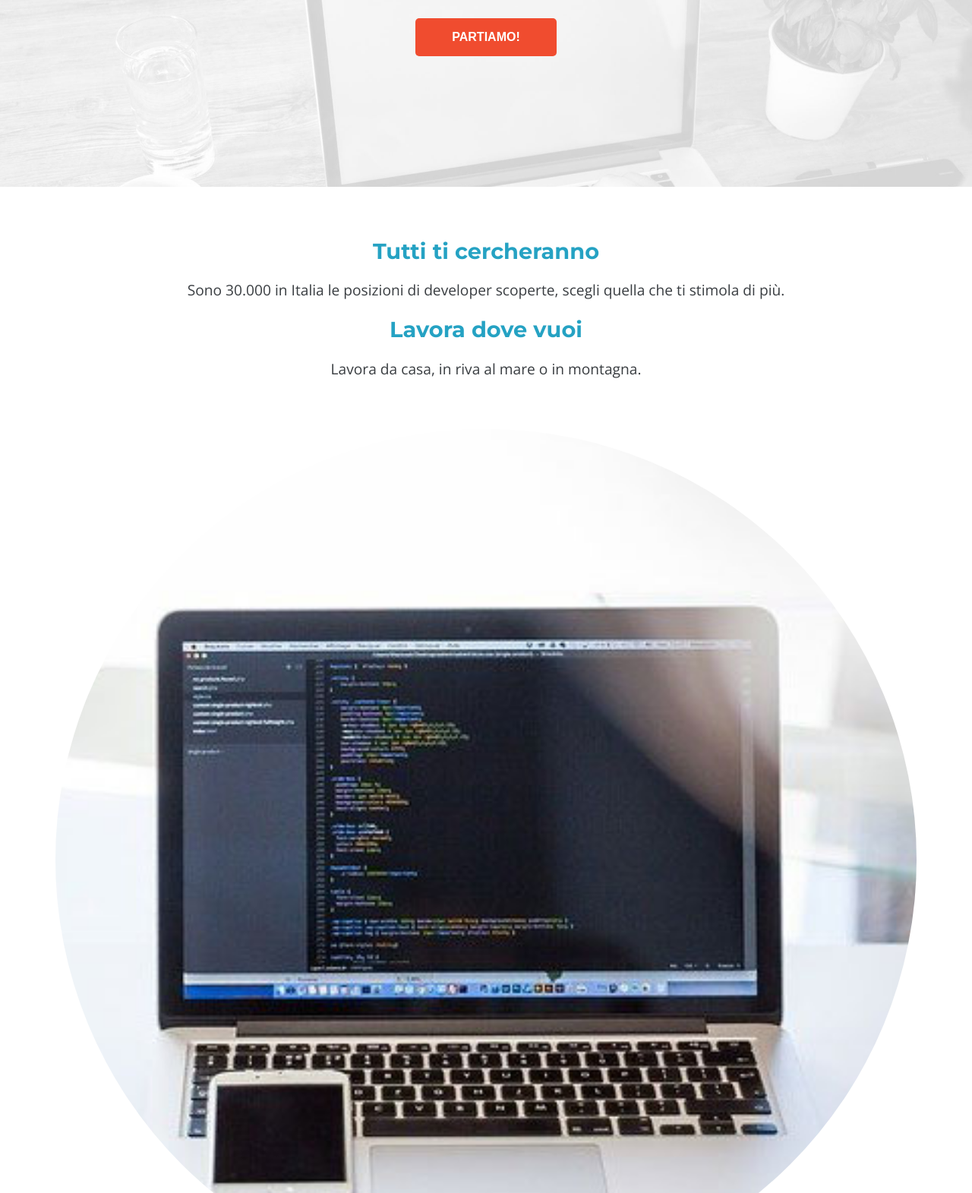
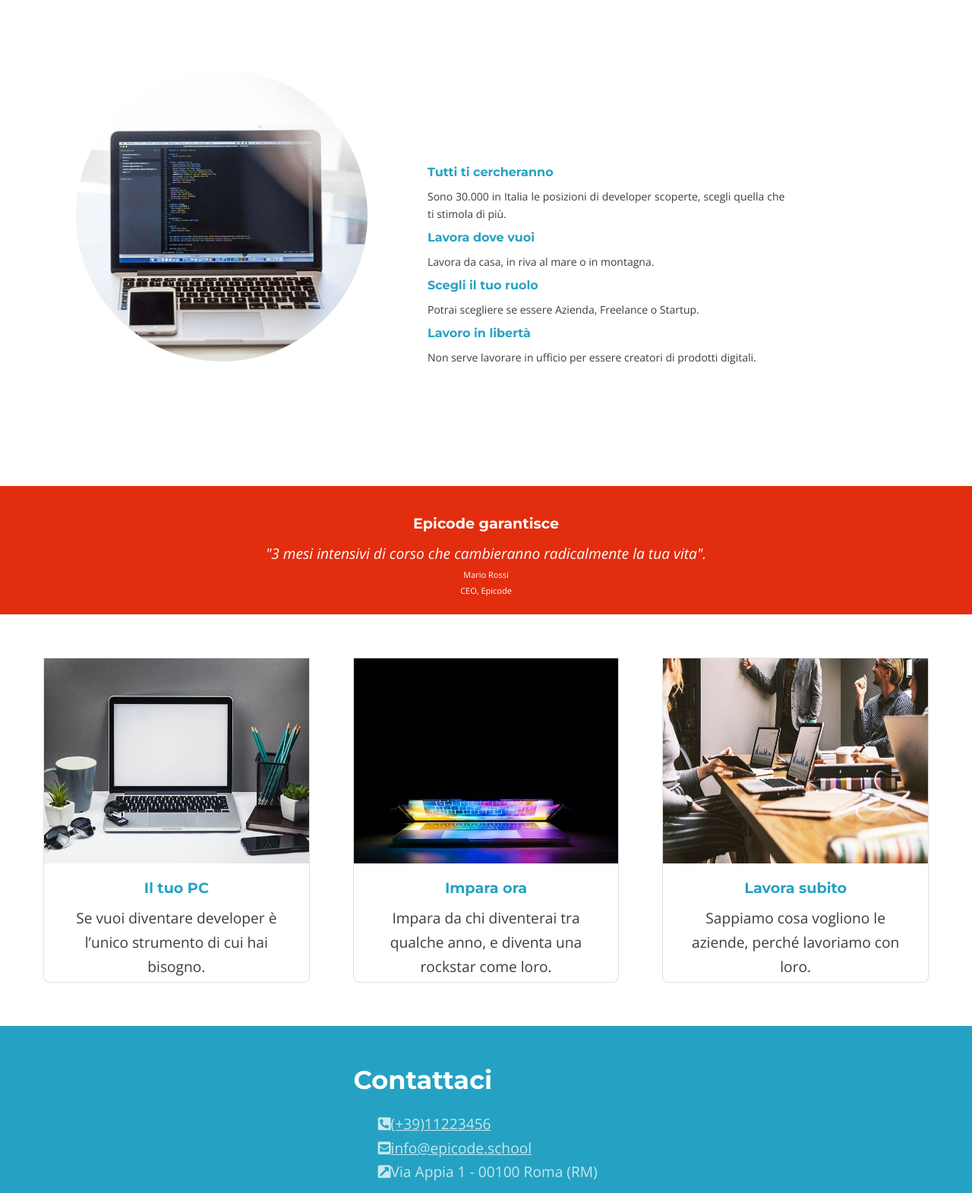
Before and after one commit to N4D3RR/D5-HW, a plain HTML site: page Desktop/index-desktop.html in a window 1280 px wide. Shown: the part 596-2167 px from the top of the page at 76% size. Drawn offline with nearby package versions, Linux system fonts and the light colour scheme.

Commit message:
completed desktop interface

```diff
--- a/Desktop/css/style-desktop.css
+++ b/Desktop/css/style-desktop.css
@@ -14,7 +14,7 @@ h6 {
 }
 
 h1 {
-  font-size: 2em;
+  font-size: 1.5em;
   text-align: center;
   margin: 1em;
 }
@@ -31,7 +31,6 @@ h3 {
 p {
   margin: 0.25em 0;
   text-align: center;
-  justify-content: left;
 }
 
 ol,
@@ -61,8 +60,8 @@ header {
   background-color: black;
 }
 #logo {
-  width: 40%;
-  margin: 10% 30%;
+  width: 13%;
+  margin: 1% 3%;
 }
 
 /* NAV */
@@ -70,90 +69,121 @@ nav {
   background-image: url(../images/banner.jpg);
   background-size: cover;
   background-repeat: no-repeat;
-  height: 420px;
+  height: 500px;
 }
 /* margin-top 0 per togliere lo spazio tra <header> e <nav> */
 h1 {
   margin-top: 0;
-  padding-top: 1em;
+  margin-bottom: 0;
+  padding-top: 5em;
 }
 nav p {
   text-align: center;
-  margin: 0 0.6em;
+  margin: 0 30%;
+  font-size: 15px;
 }
 
 #button {
   font-weight: bold;
-  font-size: medium;
+  font-size: small;
   text-transform: uppercase;
   display: block;
   margin: 2em auto 2em auto;
-  padding: 1em 3em;
+  padding: 1em 2em;
   background-color: #f04c2f;
   color: white;
   border-radius: 5px;
   border: none;
+  cursor: pointer;
 }
 /* MAIN */
-img {
-  width: 100%;
+
+/*ELEMENTI MAIN - SECTION  */
+
+#cosafarai .cosafarai {
+  width: 49%;
+  text-align: justify;
+  margin-top: 17%;
+  margin-bottom: 12%;
+  margin-left: 5%;
 }
-/*ELEMENTI MAIN - SECTION  */
-section {
-  margin-top: 2em;
-  padding: 0.5em;
+#cosafarai img,
+#cosafarai .cosafarai {
+  display: inline-block;
 }
-section p {
-  margin: 0 2em;
+#cosafarai img {
+  text-align: left;
+  width: 30%;
+  margin-right: 10px;
+  margin-left: 100px;
+  border-radius: 50%;
 }
-#laptop {
-  text-align: center;
-  border-radius: 100%;
-  width: 90%;
-  height: 80%;
-  margin: 5%;
+
+#cosafarai h3 {
+  color: #25a2c3;
+  text-align: justify;
+  font-size: 16px;
+}
+
+#cosafarai p {
+  font-size: 14px;
+  text-align: justify;
+  margin-right: 25%;
 }
 
 .verita {
-  padding-bottom: 2em;
+  padding-bottom: 1.5em;
 }
 
 #garanzie {
   background-color: #e22d0e;
-  padding: 2em 2em 0.1em 2em;
+  padding: 2% 0em 1em 0em;
 }
 
 #garanzie h2,
 #garanzie p {
   text-align: center;
   color: white;
+  font-size: 1em;
+}
+.mario {
+  font-size: 11px;
 }
 
 .cit {
   font-style: italic;
   margin: auto;
-  padding: 1em 0;
+  padding: 0 0;
 }
 /* ELEMENTI MAIN - DIV*/
+.box-articoli {
+  border-spacing: 3em;
+}
+.articoli {
+  display: table-cell;
 
-.articoli {
-  margin: 2em;
+  width: 25%;
+  margin: 5%;
+  text-align: center;
+
+  vertical-align: top;
   border: 1px solid #dee1e3;
-  border-bottom-left-radius: 5px;
-  border-bottom-right-radius: 5px;
+  border-bottom-left-radius: 2%;
+  border-bottom-right-radius: 2%;
+}
+div img {
+  width: 100%;
+  height: 270px;
 }
 .articoli h4 {
   text-align: center;
 }
 .articoli p {
   text-align: center;
-  margin-bottom: 1.8em;
   margin-left: 1em;
   margin-right: 1em;
 }
-div:last-of-type {
-  margin-bottom: 4em;
-}
+
 /* FOOTER */
 footer {
   text-align: center;
@@ -165,18 +195,25 @@ footer {
 footer h2 {
   text-align: center;
   color: white;
+  margin-left: 25%;
+  margin-right: 38%;
 }
 footer ul,
+footer li,
 footer a {
-  text-align: center;
+  text-align: justify;
   list-style-type: none;
   color: #c8e7f0;
+}
+footer li {
+  margin-left: 37%;
+  margin-right: 37%;
 }
 footer #address {
   text-decoration: none;
 }
 footer hr {
-  width: 50%;
+  width: 22%;
   margin-top: 2em;
   margin-bottom: 2em;
 }
--- a/Desktop/index-desktop.html
+++ b/Desktop/index-desktop.html
@@ -37,6 +37,8 @@
 
     <main>
       <section id="cosafarai">
+        <img src="./images/notebook.jpg" alt="computer con vs code aperto" />
+        <div class="cosafarai">
           <h3>Tutti ti cercheranno</h3>
           <p>
             Sono 30.000 in Italia le posizioni di developer scoperte, scegli
@@ -45,18 +47,16 @@
 
           <h3>Lavora dove vuoi</h3>
           <p>Lavora da casa, in riva al mare o in montagna.</p>
-        <img
-          id="laptop"
-          src="./images/notebook.jpg"
-          alt="computer con vs code aperto"
-        />
+
           <h3>Scegli il tuo ruolo</h3>
           <p>Potrai scegliere se essere Azienda, Freelance o Startup.</p>
+
           <h3>Lavoro in libertà</h3>
           <p>
             Non serve lavorare in ufficio per essere creatori di prodotti
             digitali.
           </p>
+        </div>
       </section>
       <!--  GARANZIE -->
       <section id="garanzie">
@@ -71,6 +71,7 @@
       </section>
 
       <!-- ARTICOLI -->
+      <section class="box-articoli">
         <div class="articoli">
           <img src="./images/foto1.jpg" alt="un pc su una scrivania" />
           <h4>Il tuo PC</h4>
@@ -82,8 +83,8 @@
           <img src="./images/foto2.jpg" alt="un pc su una scrivania" />
           <h4>Impara ora</h4>
           <p>
-          Impara da chi diventerai tra qualche anno, e diventa una rockstar come
-          loro.
+            Impara da chi diventerai tra qualche anno, e diventa una rockstar
+            come loro.
           </p>
         </div>
         <div class="articoli">
@@ -91,9 +92,11 @@
           <h4>Lavora subito</h4>
           <p>Sappiamo cosa vogliono le aziende, perché lavoriamo con loro.</p>
         </div>
+      </section>
     </main>
     <!-- FOOTER -->
     <footer>
+      <div>
         <h2>Contattaci</h2>
         <ul>
           <li>
@@ -108,6 +111,7 @@
             ><a id="address" href="#">Via Appia 1 - 00100 Roma (RM)</a>
           </li>
         </ul>
+      </div>
       <hr />
       <p>&copy; 2021. Immagini di <a href="#">Pixabay</a></p>
     </footer>
```
Lines whose indentation alone changed are shown as unchanged.
